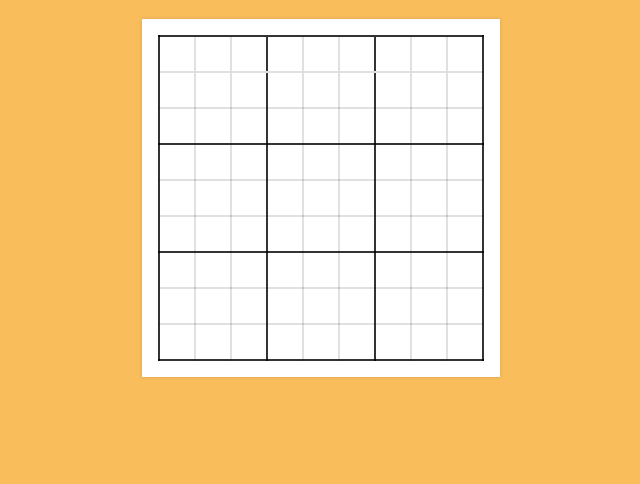
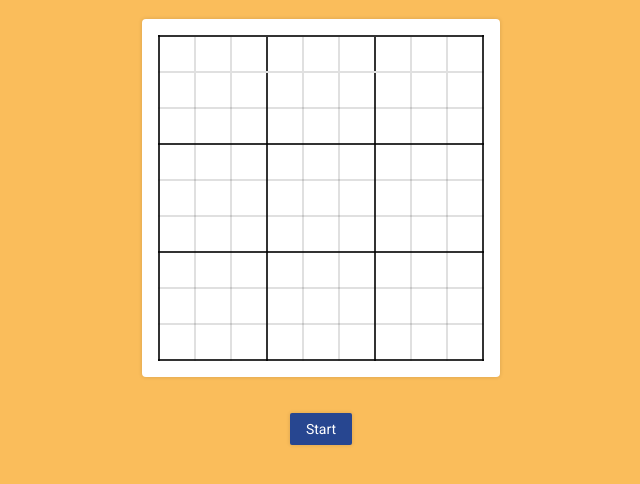
Before and after one commit to Pablo-gm/sudoku, a plain HTML site: page index.html in a window 1280 px wide. Shown: the part 62-546 px from the top of the page, without its empty margins (319-959 px from the left). Drawn offline with Linux system fonts and the light colour scheme.

Commit message:
Color experiments

```diff
--- a/index.html
+++ b/index.html
@@ -21,6 +21,7 @@
             box-shadow: 0 0 4px 0 rgba(0, 0, 0, .14);
             padding: 1rem;
             display: inline-block;
+            border-radius: .25rem;
         }
         .sudoku__board{
             border-collapse: collapse;
@@ -51,6 +52,41 @@
         .sudoku__board td:nth-child(3n){
             border-right-color: rgba(0, 0, 0, .80);
         }
+        .btn{
+            line-height: 2rem;
+            position: relative;
+            display: inline-block;
+            font-weight: 400;
+            white-space: nowrap;
+            text-align: center;
+            height: 2rem;
+            padding: 0 1rem;
+            font-size: 0.875rem;
+            border-radius: .125rem;
+            transition: all 0.3s;
+            box-shadow: 0 0 4px 0 rgba(0, 0, 0, .14);
+            cursor: pointer;
+        }
+
+        .btn--primary{
+            color: #fff;
+            background: #274690;
+            border-color: #274690;
+        }
+        .btn--primary:hover{
+            background-color: #576CA8;
+            border-color: #576CA8;
+        }
+        .mt--2{
+            margin-top: 2rem;
+        }
+        /*
+        Possible colors: ant
+
+        #1b264f, #274690, #fabd5b, #576ca8, #302b27
+
+        */
+
     </style>
     <div class="text--center">
         <h1>Sudoku</h1>
@@ -157,6 +193,10 @@
                 </tr>
             </table>
         </div>
+        <div class="mt--2 text--center">
+            <span class="btn btn--primary">Start</span>
+        </div>
+
     </div>
 
 
```
